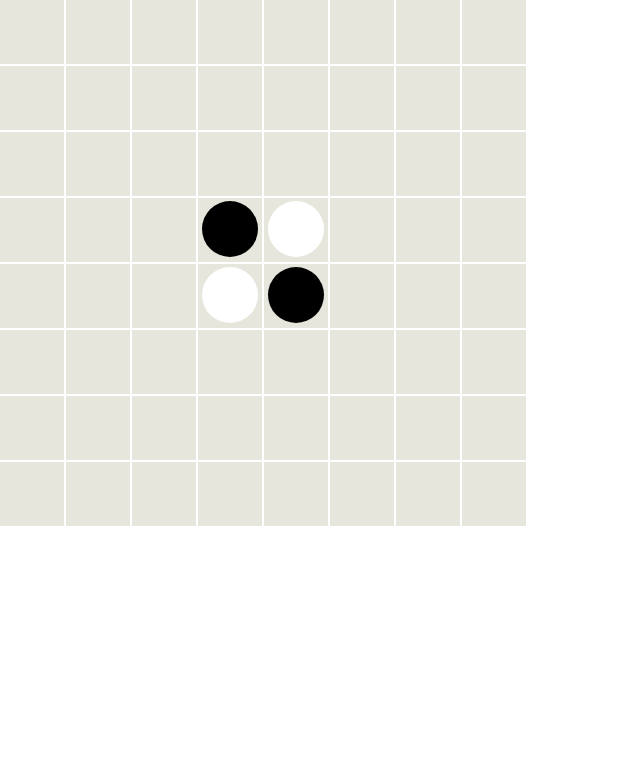
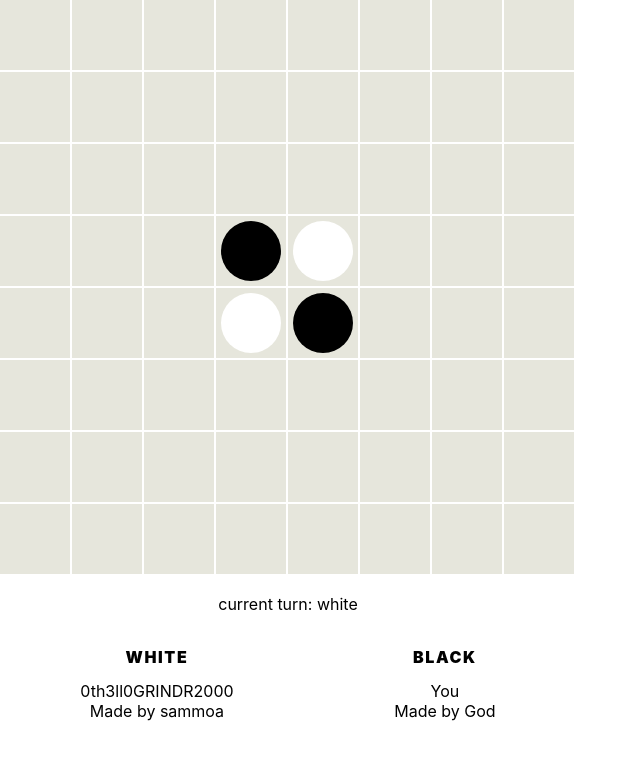
Before and after one commit to thesauri/reversai, a React (Create React App) app in the folder frontend/: page / in a window 1280 px wide. Shown: the top 760 px of the page, without its empty margins (0-640 px from the left). Built offline with nearby package versions, Linux system fonts and the light colour scheme.

Commit message:
Add player & turn info

```diff
--- a/frontend/src/App.js
+++ b/frontend/src/App.js
@@ -1,11 +1,18 @@
-import React from 'react'
+import React, { useState } from 'react'
 import './App.css';
 import Othello from './components/Othello'
+import PlayerInfo from './components/PlayerInfo'
 
 function App() {
+  const [currentPlayer, setCurrentPlayer] = useState('white')
+
   return (
-    <div>
-      <Othello />
+    <div style={{width: '576px'}}>
+      <Othello
+      currentPlayer={currentPlayer}
+      setCurrentPlayer={setCurrentPlayer}
+      />
+      <PlayerInfo currentPlayer={currentPlayer}/>
     </div>
   );
 }
--- a/frontend/src/components/Othello.js
+++ b/frontend/src/components/Othello.js
@@ -1,7 +1,7 @@
 import React, { useState } from 'react'
 import Tile from './Tile'
 
-const Othello = (props) => {
+const Othello = ({ currentPlayer, setCurrentPlayer }) => {
   const mockBoard = [
     ['', '', '', '', '', '', '', ''],
     ['', '', '', '', '', '', '', ''],
@@ -13,7 +13,6 @@ const Othello = (props) => {
     ['', '', '', '', '', '', '', ''],
   ]
   const [board, setBoard] = useState(mockBoard)
-  const [currentPlayer, setCurrentPlayer] = useState('white')
 
   const getOtherPlayer = player => {
     return player === 'black' ? 'white' : 'black'
--- /dev/null
+++ b/frontend/src/components/Player.js
@@ -0,0 +1,23 @@
+import React from 'react'
+
+const Player = ({ player, col }) => {
+  const style = {
+    textAlign: 'center',
+    gridColumnStart: col,
+  }
+  const headerStyle = {
+    fontSize: '1rem',
+    fontWeight: '900',
+    letterSpacing: '0.1em',
+  }
+
+  return (
+    <div style={style}>
+      <h2 style={headerStyle}>{player.playerColor.toUpperCase()}</h2>
+      <div>{player.name}</div>
+      <div>Made by {player.creator}</div>
+    </div>
+  )
+}
+
+export default Player
--- /dev/null
+++ b/frontend/src/components/PlayerInfo.js
@@ -0,0 +1,33 @@
+import React from 'react'
+import TurnTracker from './TurnTracker'
+import Player from './Player'
+
+const PlayerInfo = ({ currentPlayer }) => {
+  const player1 = {
+    name: '0th3ll0GRINDR2000',
+    creator: 'sammoa',
+    playerColor: 'white',
+  }
+  const player2 = {
+    name: 'You',
+    creator: 'God',
+    playerColor: 'black',
+  }
+  const infoBoxStyle = {
+    display: 'grid'
+  }
+
+  return (
+    <div>
+      <div>
+        <TurnTracker player={currentPlayer}/>
+      </div>
+      <div style={infoBoxStyle}>
+        <Player player={player1} col={1}/>
+        <Player player={player2} col={2}/>
+      </div>
+    </div>
+  )
+}
+
+export default PlayerInfo
--- a/frontend/src/components/Tile.js
+++ b/frontend/src/components/Tile.js
@@ -7,13 +7,13 @@ const Tile = ({
   handleClick
 }) => {
   const tileStyle = {
-    width: '4rem',
-    height: '4rem',
+    width: '70px',
+    height: '70px',
     gridColumnStart: columnIndex + 1,
     backgroundColor: 'rgb(230, 230, 220)',
     display: 'inline-block',
     border: 'none',
-    padding: '0.2rem 0.2rem',
+    padding: '5px 5px',
     margin: 0,
     textDecoration: 'none',
     textAlign: 'center',
@@ -22,8 +22,8 @@ const Tile = ({
     MozAppearance: 'none',
   }
   const circleStyle = {
-    height: '3.5rem',
-    width: '3.5rem',
+    height: '60px',
+    width: '60px',
     position: 'relative',
     borderRadius: '50%',
     display: 'inline-block',
--- /dev/null
+++ b/frontend/src/components/TurnTracker.js
@@ -0,0 +1,15 @@
+import React from 'react'
+
+const TurnTracker = ({ player }) => {
+  const currentPlayerStyle = {
+    margin: '20px',
+    textAlign: 'center',
+  }
+  return (
+    <div style={currentPlayerStyle}>
+      current turn: {player}
+    </div>
+  )
+}
+
+export default TurnTracker
```
